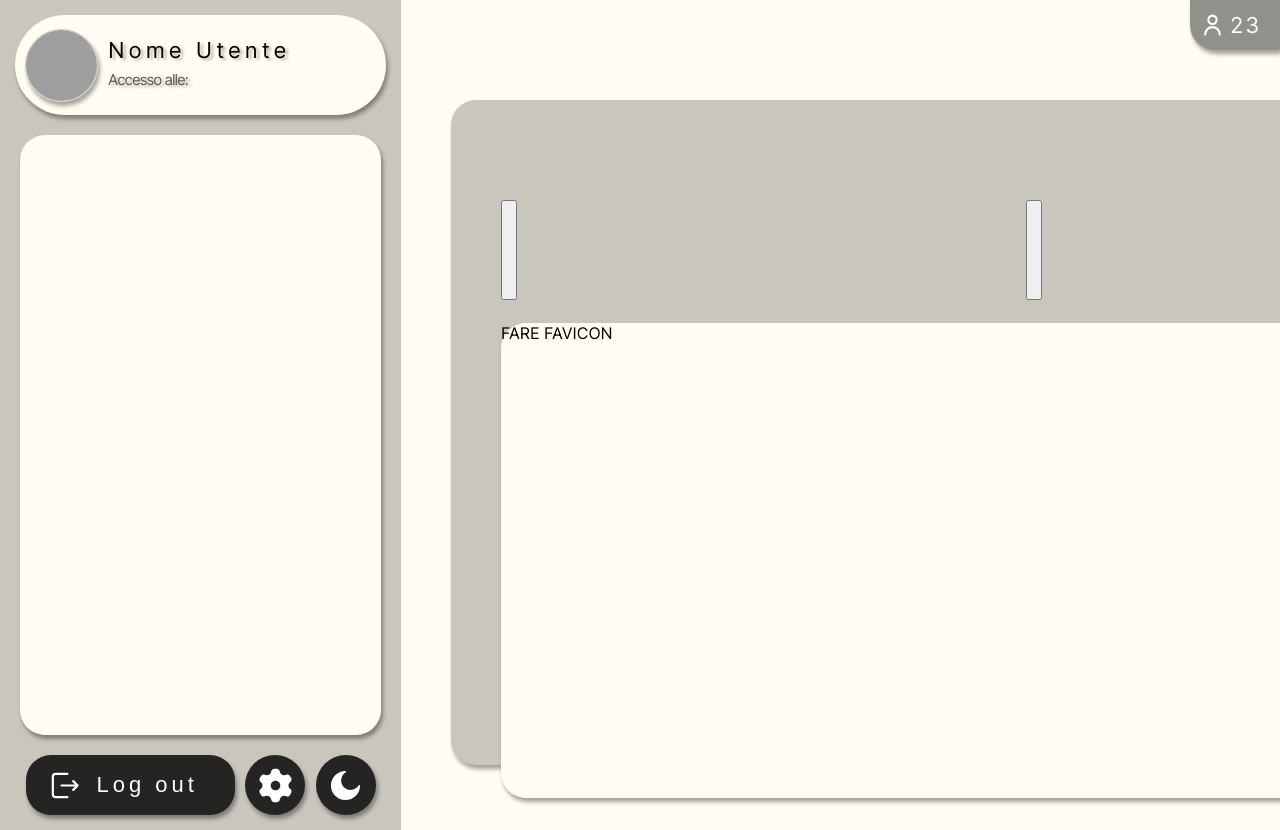
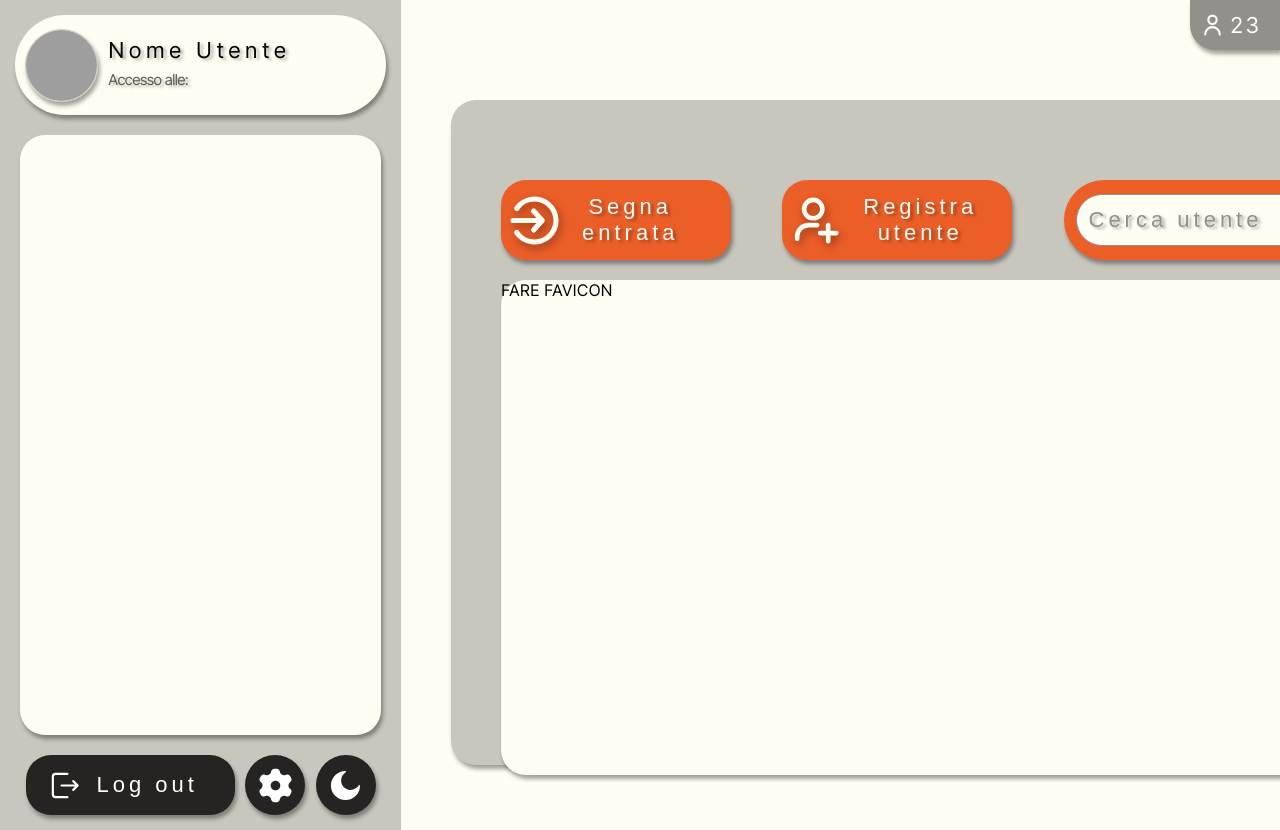
Before and after one commit to Ettoratto/progettoTPSIT, an Angular app in the folder dev/fe-angular/: page / in a window 1280 px wide. Shown: the top 830 px of the page. Built offline with nearby package versions, Linux system fonts and the light colour scheme; no server answers; grey boxes are pictures that could not be loaded.

Commit message:
aggiunta bottoni e search bar

```diff
--- a/dev/fe-angular/src/app/components/main-div/main-div.component.html
+++ b/dev/fe-angular/src/app/components/main-div/main-div.component.html
@@ -1,18 +1,32 @@
 <div class="container">
     <div class="row">
-        <button>
-
+        <button class="actionBTN">
+            <svg xmlns="http://www.w3.org/2000/svg" width="800px" height="800px" viewBox="0 0 16 16" fill="none">
+                <g fill="#FFFCF2">
+                    <path d="M8 2.5a5.494 5.494 0 00-4.558 2.42.75.75 0 01-1.242-.84 7 7 0 110 7.841.75.75 0 111.242-.841A5.5 5.5 0 108 2.5z"/>
+                    <path d="M7.245 4.695a.75.75 0 00-.05 1.06l1.36 1.495H1.75a.75.75 0 000 1.5h6.805l-1.36 1.495a.75.75 0 001.11 1.01l2.5-2.75a.75.75 0 000-1.01l-2.5-2.75a.75.75 0 00-1.06-.05z"/>
+                </g>
+            </svg>
+            <span>Segna<br> entrata</span>
         </button>
-        <button>
-
+        <button class="actionBTN">
+            <svg xmlns="http://www.w3.org/2000/svg" width="800px" height="800px" viewBox="0 0 24 24" fill="none">
+                <path d="M4 20V19C4 16.2386 6.23858 14 9 14H12.75M17.5355 13.9645V17.5M17.5355 17.5V21.0355M17.5355 17.5H21.0711M17.5355 17.5H14M15 7C15 9.20914 13.2091 11 11 11C8.79086 11 7 9.20914 7 7C7 4.79086 8.79086 3 11 3C13.2091 3 15 4.79086 15 7Z" stroke="#FFFCF2" stroke-width="2" stroke-linecap="round" stroke-linejoin="round"/>
+            </svg>
+            <span>Registra<br> utente</span>
         </button>
         <div class="search-bar">
-            <input type="text">
-            <button>
-
-            </button>
+            <div class="input-container">
+                <input type="text" placeholder="Cerca utente">
+                <button class="searchBTN">
+                    <svg xmlns="http://www.w3.org/2000/svg" width="800px" height="800px" viewBox="0 0 24 24" fill="none">
+                        <path d="M15.7955 15.8111L21 21M18 10.5C18 14.6421 14.6421 18 10.5 18C6.35786 18 3 14.6421 3 10.5C3 6.35786 6.35786 3 10.5 3C14.6421 3 18 6.35786 18 10.5Z" stroke="#252422" stroke-width="2" stroke-linecap="round" stroke-linejoin="round"/>
+                    </svg>
+                </button>
+            </div>
         </div>
     </div>
+
     <div class="internal-container">
         FARE FAVICON
     </div>
--- a/dev/fe-angular/src/app/components/main-div/main-div.component.scss
+++ b/dev/fe-angular/src/app/components/main-div/main-div.component.scss
@@ -1,9 +1,101 @@
 @import "../../../assets/_variables.scss";
+
+
+svg {
+
+    height: 55px;
+    width: 55px;
+    filter: drop-shadow(2px 4px 4px rgba(0, 0, 0, 0.37));
+}
 
 button {
 
-    height: 100px;
+    display: flex;
+    border: none;
+    align-items: center;
+
 }
+
+.search-bar {
+
+    display: flex;
+    flex-direction: row;
+    align-items: center;
+    height: 80px;
+    width: 55%;
+    border-radius: 125px;
+    box-shadow: $defaultBoxShadow;
+    background-color: $orange_EB5E28;
+    padding: 12px;
+    box-sizing: border-box;
+
+    input {
+
+        background-color: transparent;
+        border: none;
+        width: 100%;
+        font-size: 22px;
+        color: $black_252422;
+        margin-left: 10px;
+
+        &:focus {
+
+            outline: none;
+        }
+
+        &::placeholder {
+
+            color: $gray_92908A;
+            letter-spacing: 4px;
+            text-shadow: $defaultTextShadow;
+        }
+    }
+
+    button {
+
+        position: relative;
+        border-radius: 100%;
+        background: rgba($color: $black_252422, $alpha: 0);
+        margin: 5px;
+    }
+}
+
+.input-container {
+
+    display: flex;
+    width: 100%;
+    height: 50px;
+    border: 1px solid $gray_92908A;
+    border-radius: 125px;
+    background-color: $white_FFFCF2;
+    justify-content: center;
+
+    svg {
+
+        width: 45px;
+        height: 45px;
+    }
+}
+
+.actionBTN {
+
+    width: 230px;
+    height: 80px;
+    box-shadow: $defaultBoxShadow;
+    border-radius: 25px;
+    background-color: $orange_EB5E28;
+    font-size: 22px;
+    font-weight: lighter;
+    color: $white_FFFCF2;
+    letter-spacing: 4px;
+    text-shadow: $defaultTextShadow;
+
+    span {
+
+        margin-left: 20px;
+    }
+}
+
 
 .container {
 
@@ -14,7 +106,7 @@ button {
     border-radius: 25px;
     box-shadow: $defaultBoxShadow;
     box-sizing: border-box;
-    padding: 100px 50px 90px 50px;
+    padding: 80px 50px 90px 50px;
     justify-content: center;
     align-content: center;
 }
@@ -24,7 +116,7 @@ button {
     display: flex;
     flex-direction: row;
     justify-content: space-between;
-    padding-bottom: 20px;
+    margin-bottom: 20px;
     box-sizing: border-box;
 }
 
--- a/dev/fe-angular/src/styles.scss
+++ b/dev/fe-angular/src/styles.scss
@@ -18,5 +18,11 @@ body {
 }
 
 button:active {
+    transform: translate(0, 1px);
     transform: scale(0.99);
+    box-shadow: none;
 }
+
+button:hover {
+    cursor: pointer;
+}
```
Also changed, not shown: 1 other file (tests, documents, lock files or other folders).
